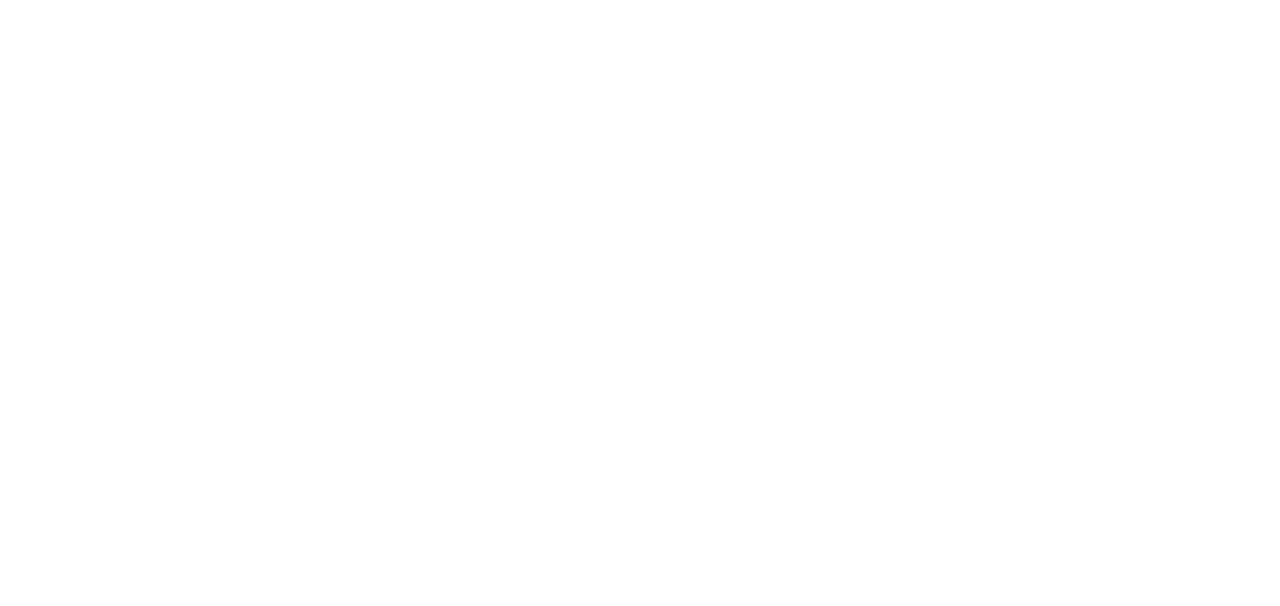
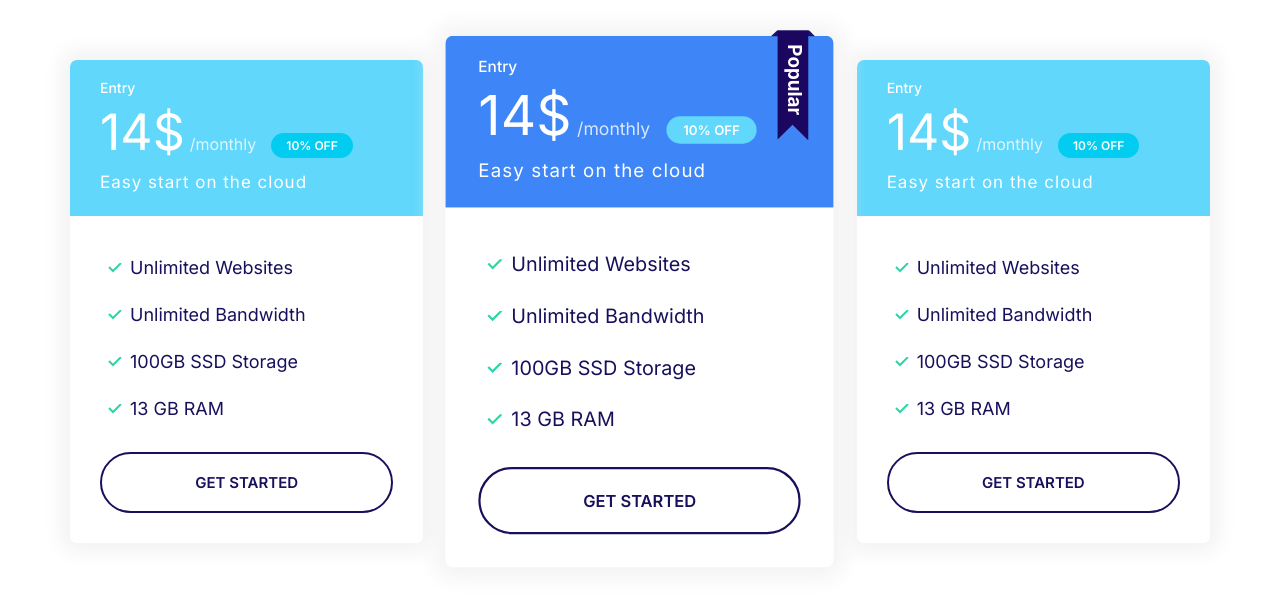
Before and after one commit to methzen/MOSHIFY, a plain HTML site: page index.html in a window 1280 px wide. Drawn offline with Linux system fonts and the light colour scheme.

Commit message:
Improve the popular flag.

```diff
--- a/css/styles.css
+++ b/css/styles.css
@@ -309,7 +309,7 @@ margin: 4px;
 
 .card{
     border-radius: 7px;
-    overflow:hidden;
+    overflow: hidden;
     box-shadow: 0 0 20px 10px #f3f3f3;
 }
 
@@ -369,7 +369,15 @@ color: #fff;
 }
 
 .plan--popular {
+    position: relative;
     transform: scale(1.1);
+}
+
+.popular__image {
+    width: 40px;
+    position : absolute;
+    top: -5px;
+    right: 5%;
 }
 
 .plan--popular:hover {
@@ -380,7 +388,7 @@ color: #fff;
 .plan--popular .card {
     position: relative;
 }
-
+/*
 .plan--popular .card__header::before {
     content: url(../images/popular.svg);
     width: 40px;
@@ -389,7 +397,7 @@ color: #fff;
     top: -5px;
     right: 5%;
 }
-
+*/
 
 @media screen and (min-width: 1024px){
     .plan__name {
--- a/index.html
+++ b/index.html
@@ -13,7 +13,71 @@
     <title>Document</title>
 </head>
 <body>
-
+    <section class="block block-plans">
+        <div class="container grid grid--1x3">
+            <div class="plan">
+                <div class="card card--secondary">
+                    <header class="card__header">
+                        <h3 class="plan__name">Entry</h3>
+                        <span class="plan__price">14$</span>
+                        <span class="plan__billing-cycle">/monthly</span>
+                        <span class="badge badge--secondary badge--small">10% OFF</span>
+                        <span class="plan__description">Easy start on the cloud</span>
+                    </header>
+                    <div class="card__body">
+                        <ul class="list list--tick">
+                            <li class="list__item">Unlimited Websites</li>
+                            <li class="list__item">Unlimited Bandwidth</li>
+                            <li class="list__item">100GB SSD Storage</li>
+                            <li class="list__item">13 GB RAM</li>
+                        </ul>
+                        <button class="btn btn--block btn--outline">GET STARTED</button>
+                     </div>
+                </div>
+            </div>
+            <div class="plan plan--popular">
+                <div class="card card--primary">
+                    <header class="card__header">
+                        <h3 class="plan__name">Entry</h3>
+                        <span class="plan__price">14$</span>
+                        <span class="plan__billing-cycle">/monthly</span>
+                        <span class="badge badge--secondary badge--small">10% OFF</span>
+                        <span class="plan__description">Easy start on the cloud</span>
+                    </header>
+                    <div class="card__body">
+                        <ul class="list list--tick">
+                            <li class="list__item">Unlimited Websites</li>
+                            <li class="list__item">Unlimited Bandwidth</li>
+                            <li class="list__item">100GB SSD Storage</li>
+                            <li class="list__item">13 GB RAM</li>
+                        </ul>
+                        <button class="btn btn--block btn--outline">GET STARTED</button>
+                     </div>
+                </div>
+                <img src="images/popular.svg" alt="" class="popular__image">
+            </div>
+            <div class="plan">
+                <div class="card card--secondary">
+                    <header class="card__header">
+                        <h3 class="plan__name">Entry</h3>
+                        <span class="plan__price">14$</span>
+                        <span class="plan__billing-cycle">/monthly</span>
+                        <span class="badge badge--secondary badge--small">10% OFF</span>
+                        <span class="plan__description">Easy start on the cloud</span>
+                    </header>
+                    <div class="card__body">
+                        <ul class="list list--tick">
+                            <li class="list__item">Unlimited Websites</li>
+                            <li class="list__item">Unlimited Bandwidth</li>
+                            <li class="list__item">100GB SSD Storage</li>
+                            <li class="list__item">13 GB RAM</li>
+                        </ul>
+                        <button class="btn btn--block btn--outline">GET STARTED</button>
+                     </div>
+                </div>
+            </div>
+        </div>
+    </section>
 
 <script src="js/main.js"></script>
 </body>
```
Also changed, not shown: components/Plans-block.html (+0 -2 lines).
